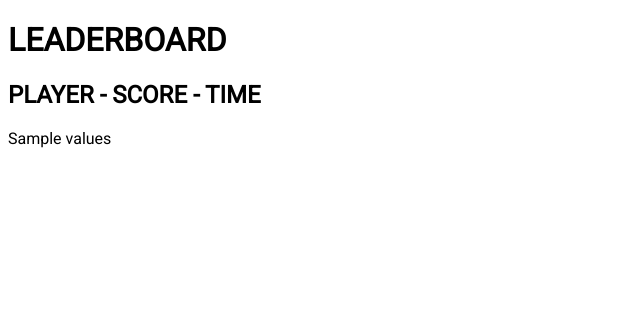
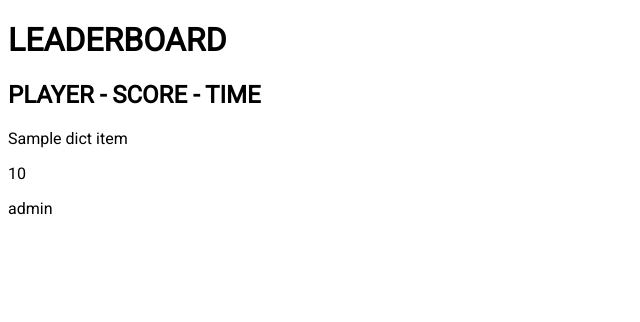
Before and after one commit to lilatan/CSE442Project, a Flask app: template templates/leaderboard.html in a window 1280 px wide. Shown: the top 322 px of the page, without its empty margins (0-640 px from the left). Run offline with Flask 2, Linux system fonts and the light colour scheme; the template is opened without the code that fills it: most values are stand-ins (such as "Sample title", 1, 10 or a date in 2020).

Commit message:
#30 Attempt #2 to print just the values of each leaderboard item

```diff
--- a/templates/leaderboard.html
+++ b/templates/leaderboard.html
@@ -14,8 +14,8 @@
 <span class="leaderboards_score">PLAYER - SCORE - TIME</span>
 -->
 
-    {% for item in list %}
-        <p>{{ item.values }}</p>
+    {% for dict_item in list %}
+        <p>{{ dict_item.name }}</p> <p>{{dict_item.score}}</p> <p>{{dict_item.level}}</p>
     {% endfor %}
 <a href="/"><span class="back">BACK</span></a>
 </body>
```
